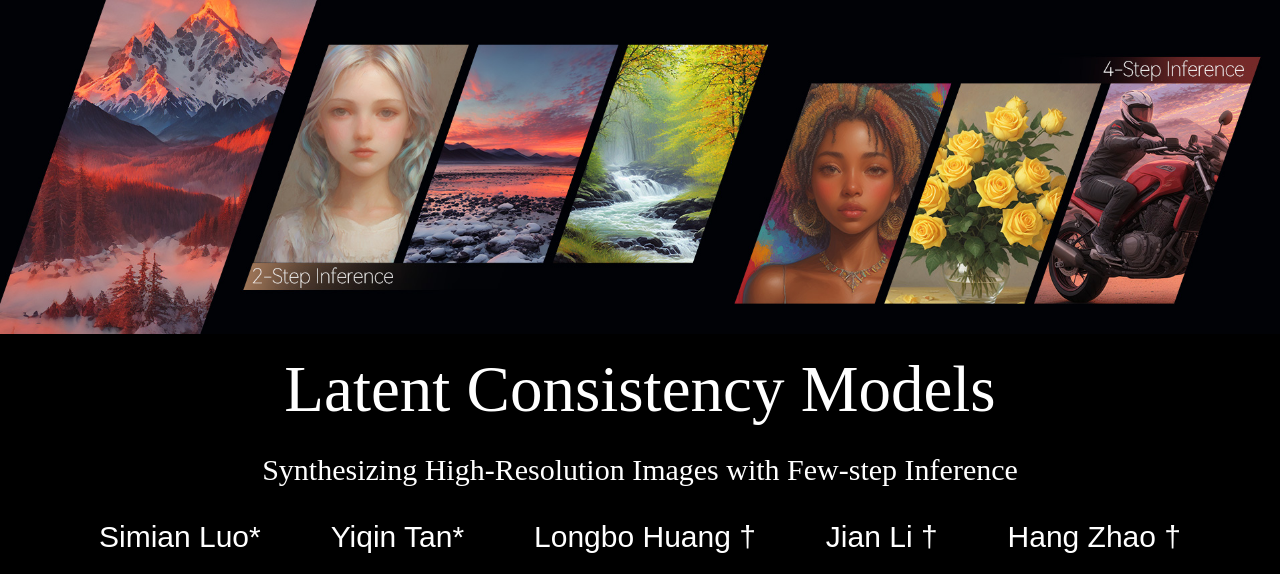
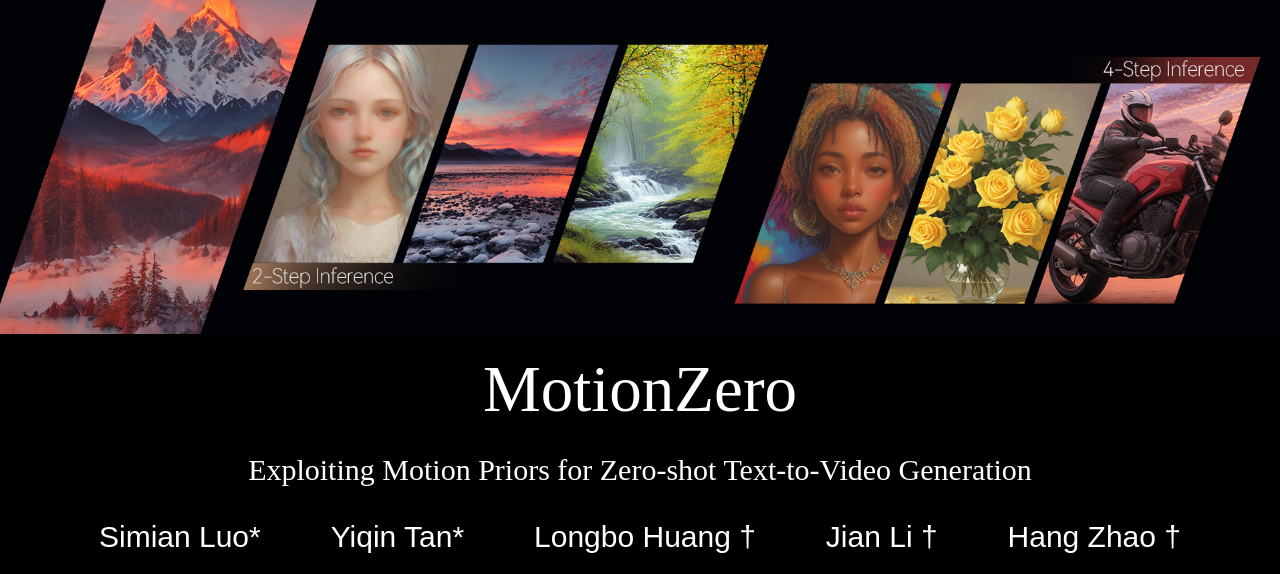
Before and after one commit to sitongsu/MotionZero_.github.io, a plain HTML site: page index.html in a window 1280 px wide. Shown: the top 574 px of the page. Drawn offline with Linux system fonts and the light colour scheme; some icons are missing; a web font is replaced by a local one.

Commit message:
Update index.html

```diff
--- a/index.html
+++ b/index.html
@@ -3,10 +3,10 @@
 	<head>
 		<meta charset="utf-8">
 		<meta name="description"
-			content="Latent Consistency Models: Synthesizing High-Resolution Images with Few-step Inference">
+			content="MotionZero:Exploiting Motion Priors for Zero-shot Text-to-Video Generation">
 		<meta name="keywords" content="LCM">
 		<meta name="viewport" content="width=device-width, initial-scale=1">
-		<title>Latent Consistency Models: Synthesizing High-Resolution Images with Few-step Inference</title>
+		<title>MotionZero:Exploiting Motion Priors for Zero-shot Text-to-Video Generation</title>
 		<script async src="https://www.googletagmanager.com/gtag/js?id=G-PYVRSFMDRL"></script>
 		<script>
 			window.dataLayer = window.dataLayer || [];
@@ -58,8 +58,8 @@
 			</div>
 			<div class="page-title"
 				style="padding:2vh 1vw 0vh 1vw;display:flex;flex-direction:column;align-items:center;">
-				<h1>Latent Consistency Models</h1>
-				<h2>Synthesizing High-Resolution Images with Few-step Inference</h2>
+				<h1>MotionZero</h1>
+				<h2>Exploiting Motion Priors for Zero-shot Text-to-Video Generation</h2>
 			</div>
 			<div class="row">
 				<div class="col-12 link">
```
